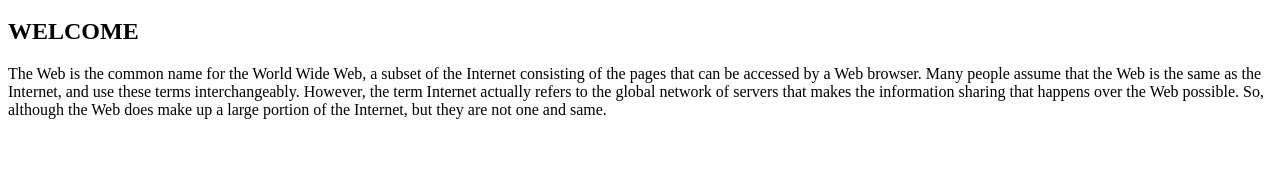
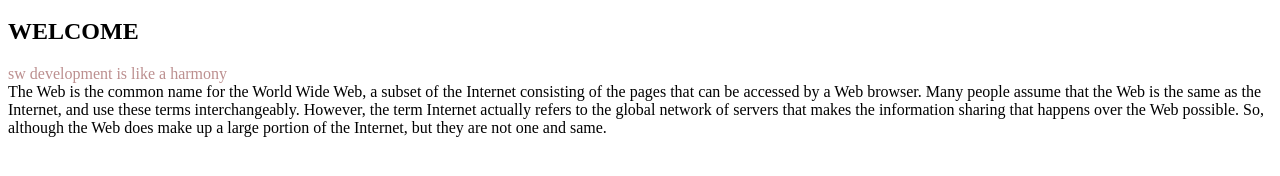
Before and after one commit to davina0708/my-first-web-site, a plain HTML site: page index.html in a window 1280 px wide. Shown: the part 136-312 px from the top of the page. Drawn offline with Linux system fonts and the light colour scheme.

Commit message:
이게 협업이야 비나

```diff
--- a/index.html
+++ b/index.html
@@ -12,5 +12,6 @@
   <li><a href="3.html">JavaScript</a></li>
 </ol>
 <h2>WELCOME</h2>
+<div style="color: rosybrown">sw development is like a harmony</div>
 The Web is the common name for the World Wide Web, a subset of the Internet consisting of the pages that can be accessed by a Web browser. Many people assume that the Web is the same as the Internet, and use these terms interchangeably. However, the term Internet actually refers to the global network of servers that makes the information sharing that happens over the Web possible. So, although the Web does make up a large portion of the Internet, but they are not one and same.
 </html>
```
